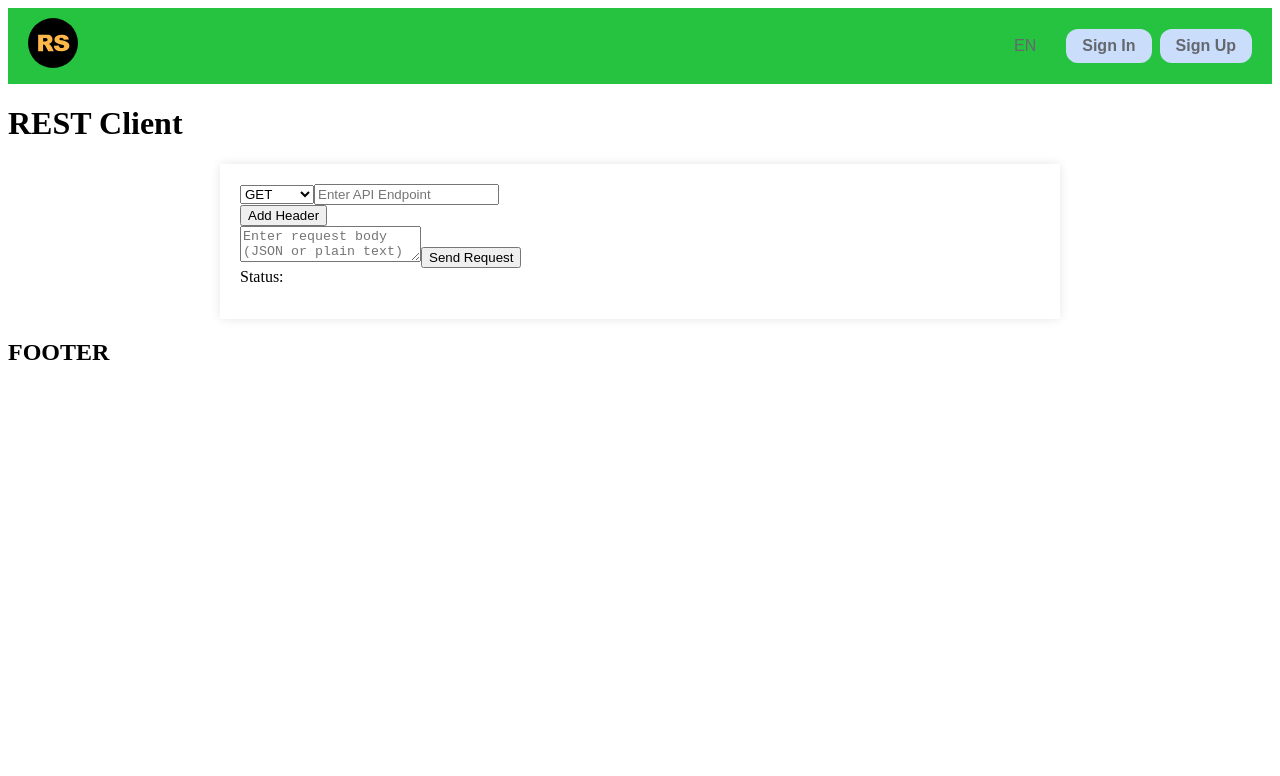
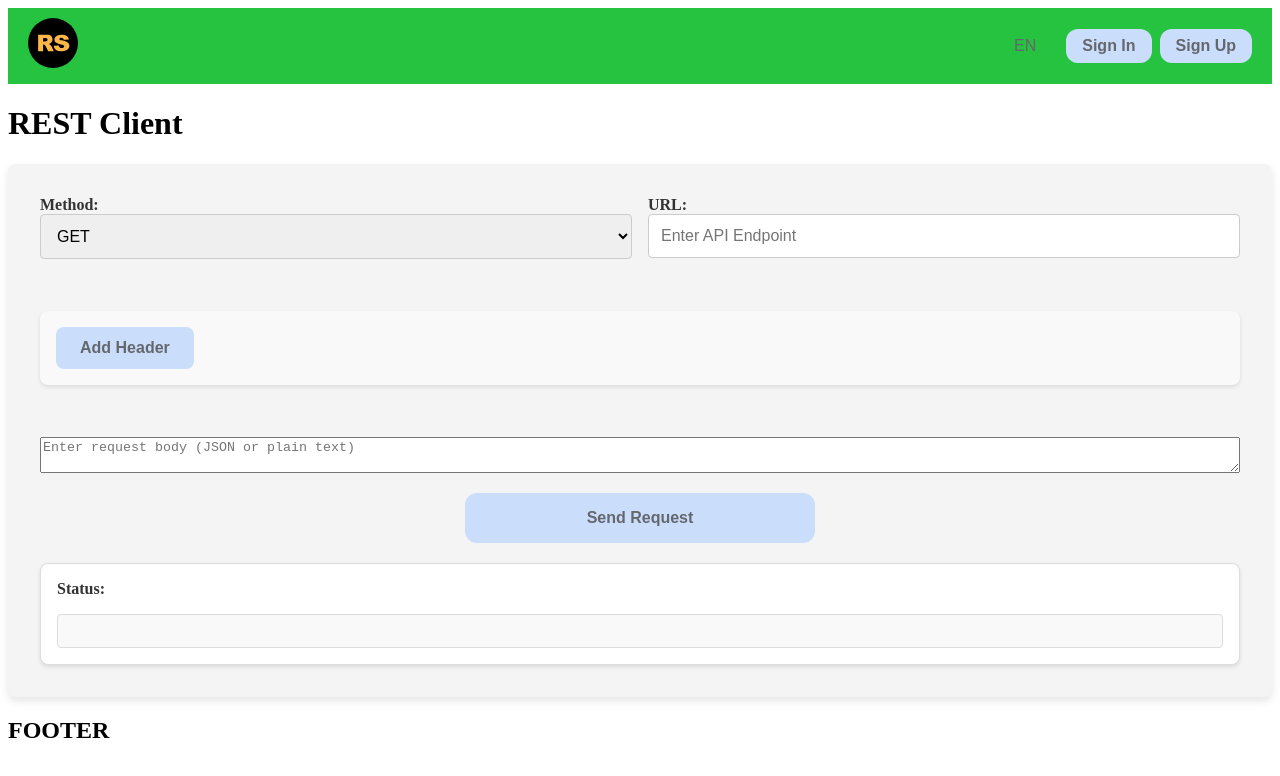
Before and after one commit to lustrochka/Graphiql-app, a Next.js app: page /restclient in a window 1280 px wide. Shown: the top 776 px of the page. Built offline with nearby package versions, Linux system fonts and the light colour scheme.

Commit message:
add: style for RestClient

```diff
--- a/src/components/RestClient/RestClient.tsx
+++ b/src/components/RestClient/RestClient.tsx
@@ -1,5 +1,5 @@
+import React, { useState } from "react";
 import styles from "./components/page.module.css";
-import React, { useState } from "react";
 import MethodSelector from "./components/MethodSelector";
 import UrlInput from "./components/UrlInput";
 import HeadersEditor from "./components/HeadersEditor";
@@ -49,15 +49,23 @@ const RestClient: React.FC = () => {
   };
 
   return (
-    <div>
-      <div className={styles.container}>
-        <MethodSelector method={method} setMethod={setMethod} />
-        <UrlInput url={url} setUrl={setUrl} />
-        <HeadersEditor headers={headers} setHeaders={setHeaders} />
-        <BodyEditor body={body} setBody={setBody} />
-        <button onClick={sendRequest}>Send Request</button>
-        <ResponseSection statusCode={statusCode} responseBody={responseBody} />
+    <div className={styles.container}>
+      <div className={styles.apiRequestConfig}>
+        <div className={`${styles.methodSelector} ${styles.inputContainer}`}>
+          <label htmlFor="method">Method:</label>
+          <MethodSelector method={method} setMethod={setMethod} />
+        </div>
+        <div className={`${styles.urlInput} ${styles.inputContainer}`}>
+          <label htmlFor="url">URL:</label>
+          <UrlInput url={url} setUrl={setUrl} />
+        </div>
       </div>
+      <HeadersEditor headers={headers} setHeaders={setHeaders} />
+      <BodyEditor body={body} setBody={setBody} />
+      <button className={styles.sendRequestButton} onClick={sendRequest}>
+        Send Request
+      </button>
+      <ResponseSection statusCode={statusCode} responseBody={responseBody} />
     </div>
   );
 };
--- /dev/null
+++ b/src/components/RestClient/components/HeadersEditor.module.css
@@ -0,0 +1,57 @@
+.headersEditor {
+  display: flex;
+  flex-direction: column;
+  gap: 1rem;
+  margin-bottom: 2rem;
+  padding: 1rem;
+  background-color: #f9f9f9;
+  border-radius: 8px;
+  box-shadow: 0 2px 4px rgba(0, 0, 0, 0.1);
+}
+
+.addHeaderButton {
+  padding: 0.75rem 1.5rem;
+  border: none;
+  border-radius: 8px;
+  background-color: #cadefc;
+  color: #65676e;
+  font-size: 1rem;
+  font-weight: 600;
+  cursor: pointer;
+  transition:
+    background-color 0.3s ease,
+    transform 0.2s ease;
+  align-self: flex-start;
+}
+
+.addHeaderButton:hover {
+  background-color: #fcfcd4;
+  transform: translateY(-2px);
+}
+
+.addHeaderButton:active {
+  transform: translateY(0);
+}
+
+.addHeaderButton:focus {
+  outline: none;
+  box-shadow: 0 0 0 3px rgba(38, 143, 255, 0.5);
+}
+
+.addHeaderButton:disabled {
+  background-color: #c0c0c0;
+  cursor: not-allowed;
+}
+
+.headerEntry {
+  display: flex;
+  gap: 1rem;
+}
+
+.headerInput {
+  padding: 0.75rem;
+  border-radius: 4px;
+  border: 1px solid #ccc;
+  font-size: 1rem;
+  flex: 1;
+}
--- a/src/components/RestClient/components/HeadersEditor.tsx
+++ b/src/components/RestClient/components/HeadersEditor.tsx
@@ -1,4 +1,5 @@
-import React, { useState } from "react";
+import React from "react";
+import styles from "./HeadersEditor.module.css"; // Обновите путь, если необходимо
 
 interface Header {
   key: string;
@@ -26,18 +27,22 @@ const HeadersEditor: React.FC<HeadersEditorProps> = ({
   };
 
   return (
-    <div>
-      <button onClick={addHeader}>Add Header</button>
+    <div className={styles.headersEditor}>
+      <button className={styles.addHeaderButton} onClick={addHeader}>
+        Add Header
+      </button>
       {headers.map((header, index) => (
-        <div key={index}>
+        <div className={styles.headerEntry} key={index}>
           <input
             type="text"
+            className={styles.headerInput}
             placeholder="Header Key"
             value={header.key}
             onChange={(e) => updateHeader(index, e.target.value, header.value)}
           />
           <input
             type="text"
+            className={styles.headerInput}
             placeholder="Header Value"
             value={header.value}
             onChange={(e) => updateHeader(index, header.key, e.target.value)}
--- /dev/null
+++ b/src/components/RestClient/components/ResponseSection.module.css
@@ -0,0 +1,28 @@
+.response_section {
+  padding: 1rem;
+  border-radius: 8px;
+  border: 1px solid #ddd;
+  background-color: #fff;
+  box-shadow: 0 2px 4px rgba(0, 0, 0, 0.1);
+  display: flex;
+  flex-direction: column;
+}
+
+.response_status {
+  font-weight: bold;
+  margin-bottom: 1rem;
+  color: #333;
+}
+
+.response_body {
+  padding: 1rem;
+  border-radius: 4px;
+  border: 1px solid #ddd;
+  background-color: #f9f9f9;
+  overflow: auto;
+  white-space: pre-wrap;
+}
+
+.response_body pre {
+  margin: 0;
+}
--- a/src/components/RestClient/components/ResponseSection.tsx
+++ b/src/components/RestClient/components/ResponseSection.tsx
@@ -1,18 +1,25 @@
 import React from "react";
+import styles from "./ResponseSection.module.css";
 
 interface ResponseSectionProps {
-  statusCode: number;
+  statusCode: number | null;
   responseBody: string;
 }
 
 const ResponseSection: React.FC<ResponseSectionProps> = ({
   statusCode,
   responseBody,
-}) => (
-  <div>
-    <div>Status: {statusCode}</div>
-    <pre>{responseBody}</pre>
-  </div>
-);
+}) => {
+  return (
+    <div className={styles.response_section}>
+      <div className={styles.response_status}>
+        Status: {statusCode !== null ? statusCode : ""}
+      </div>
+      <div className={styles.response_body}>
+        <pre>{responseBody}</pre>
+      </div>
+    </div>
+  );
+};
 
 export default ResponseSection;
--- a/src/components/RestClient/components/page.module.css
+++ b/src/components/RestClient/components/page.module.css
@@ -1,45 +1,84 @@
-/* Container for REST Client */
 .container {
-  max-width: 800px;
-  margin: 20px auto;
-  padding: 20px;
-  background-color: #fff;
-  box-shadow: 0 0 10px rgba(0, 0, 0, 0.1);
+  display: flex;
+  flex-direction: column;
+  gap: 20px;
+  max-width: 1200px;
+  margin: 0 auto;
+  padding: 2rem;
+  background-color: #f4f4f4;
+  border-radius: 8px;
+  box-shadow: 0 4px 8px rgba(0, 0, 0, 0.1);
 }
 
-.restClient {
-  padding: 20px;
-  border: 1px solid #ccc;
-  background-color: #f9f9f9;
+.apiRequestConfig {
+  display: flex;
+  align-items: center;
+  gap: 1rem;
+  margin-bottom: 2rem;
 }
 
-.inputGroup {
-  display: flex;
-  gap: 10px;
+.methodSelector,
+.urlInput {
+  flex: 1;
 }
 
-.select,
-.input {
-  flex: 1;
-  padding: 10px;
-  border: 1px solid #ccc;
-  border-radius: 4px;
-  margin-bottom: 10px;
+.inputContainer label {
+  margin-bottom: 0.5rem;
+  font-weight: bold;
+  color: #333;
 }
 
-.textArea {
+.inputContainer input,
+.inputContainer textarea,
+.inputContainer select {
+  padding: 0.75rem;
+  border-radius: 4px;
+  border: 1px solid #ccc;
+  font-size: 1rem;
   width: 100%;
-  padding: 10px;
-  border: 1px solid #ccc;
-  border-radius: 4px;
-  margin-bottom: 10px;
+  box-sizing: border-box;
+}
+
+.textareaContainer textarea {
   resize: vertical;
 }
 
-.responseSection {
-  margin-top: 20px;
-  padding: 20px;
-  background-color: #e9ecef;
-  border: 1px solid #ccc;
-  border-radius: 4px;
+.sendRequestButton {
+  background-color: #cadefc;
+  color: #65676e;
+  font-size: 16px;
+  font-weight: 700;
+  padding: 8px 16px;
+  border: none;
+  border-radius: 12px;
+  cursor: pointer;
+  margin: 0 auto;
+  text-align: center;
+  width: 350px;
+  height: 50px;
+  display: flex;
+  align-items: center;
+  justify-content: center;
+  transition:
+    background-color 0.3s ease,
+    transform 0.2s ease;
 }
+
+.sendRequestButton:hover {
+  background-color: #fcfcd4;
+  transform: translateY(-2px);
+}
+
+.send_request_button:active {
+  transform: translateY(0);
+}
+
+.sendRequestButton:focus {
+  outline: none;
+  box-shadow: 0 0 0 3px rgba(38, 143, 255, 0.5);
+}
+
+.sendRequestButton:disabled {
+  background-color: #c0c0c0;
+  cursor: not-allowed;
+}
```
